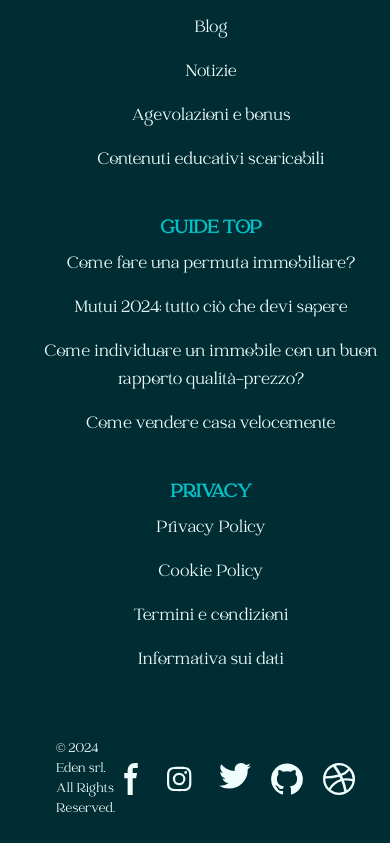
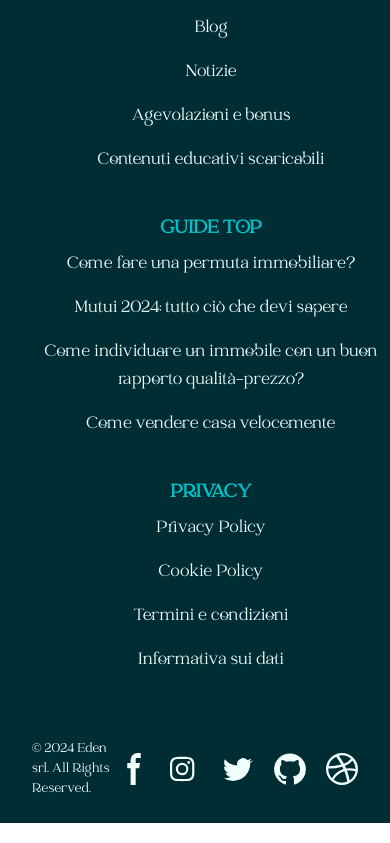
Before and after one commit to ManuelBellucci/eden, a React (Vite) app: page / in a window 390 px wide. Shown: the part 9582-10425 px from the top of the page. Built offline with nearby package versions, Linux system fonts and the light colour scheme; no server answers.

Commit message:
refactor: Update SocialMediaIcons component styling and SVGs

```diff
--- a/src/components/footer/SocialMediaIcons.jsx
+++ b/src/components/footer/SocialMediaIcons.jsx
@@ -1,5 +1,5 @@
 const SocialIcon = ({ href, svgContent, label }) => (
-  <a href={href} className='text-primary-50 hover:text-primary-500 hover:scale-150 transition-all ease-in'>
+  <a href={href} className='text-primary-50 hover:text-primary-500 transition-all ease-in'>
     <svg className='w-8 h-8' aria-hidden='true' xmlns='http://www.w3.org/2000/svg' fill='currentColor' viewBox={svgContent.viewBox} dangerouslySetInnerHTML={{ __html: svgContent.path }} />
     <span className='sr-only'>{label}</span>
   </a>
@@ -25,8 +25,8 @@ const socialMedia = [
     href: '#',
     label: 'Twitter page',
     svgContent: {
-      viewBox: '0 0 20 20',
-      path: '<path fillRule="evenodd" d="M20 1.892a8.178 8.178 0 0 1-2.355.635 4.074 4.074 0 0 0 1.8-2.235 8.344 8.344 0 0 1-2.605.98A4.13 4.13 0 0 0 13.85 0a4.068 4.068 0 0 0-4.1 4.038 4 4 0 0 0 .105.919A11.705 11.705 0 0 1 1.4.734a4.006 4.006 0 0 0 1.268 5.392 4.165 4.165 0 0 1-1.859-.5v.05A4.057 4.057 0 0 0 4.1 9.635a4.19 4.19 0 0 1-1.856.07 4.108 4.108 0 0 0 3.831 2.807A8.36 8.36 0 0 1 0 14.184 11.732 11.732 0 0 0 6.291 16 11.502 11.502 0 0 0 17.964 4.5c0-.177 0-.35-.012-.523A8.143 8.143 0 0 0 20 1.892Z" clipRule="evenodd" />'
+      viewBox: '0 0 24 24',
+      path: '<path fillRule="evenodd" d="M22.46 6.011c-.793.351-1.645.588-2.538.694.912-.546 1.613-1.41 1.946-2.444-.853.505-1.798.872-2.804 1.071a4.496 4.496 0 0 0-7.662 4.093 12.727 12.727 0 0 1-9.244-4.683 4.499 4.499 0 0 0 1.392 6.011 4.439 4.439 0 0 1-2.035-.563v.057a4.503 4.503 0 0 0 3.607 4.41c-.79.215-1.617.246-2.42.093a4.514 4.514 0 0 0 4.208 3.125A9.03 9.03 0 0 1 1.5 18.897a12.695 12.695 0 0 0 6.88 2.018c8.258 0 12.775-6.84 12.775-12.774 0-.195-.004-.39-.012-.583a9.127 9.127 0 0 0 2.247-2.32l-.022-.01Z" clipRule="evenodd" />'
     }
   },
   {
@@ -46,11 +46,12 @@ const socialMedia = [
     }
   }
 ]
+
 const SocialMediaIcons = () => {
   return (
-    <div className='flex justify-between items-center px-14 py-6 lg:py-8'>
+    <div className='flex justify-between items-center px-8 lg:px-14 py-6 lg:py-8'>
       <span className='text-sm text-primary-50'>© 2024 <a href='https://edenhouse.me'>Eden srl</a>. All Rights Reserved.</span>
-      <div className='flex sm:justify-center space-x-5 rtl:space-x-reverse'>
+      <div className='flex justify-center items-center space-x-5 rtl:space-x-reverse'>
         {socialMedia.map((media, index) => (
           <SocialIcon key={index} {...media} />
         ))}
```
